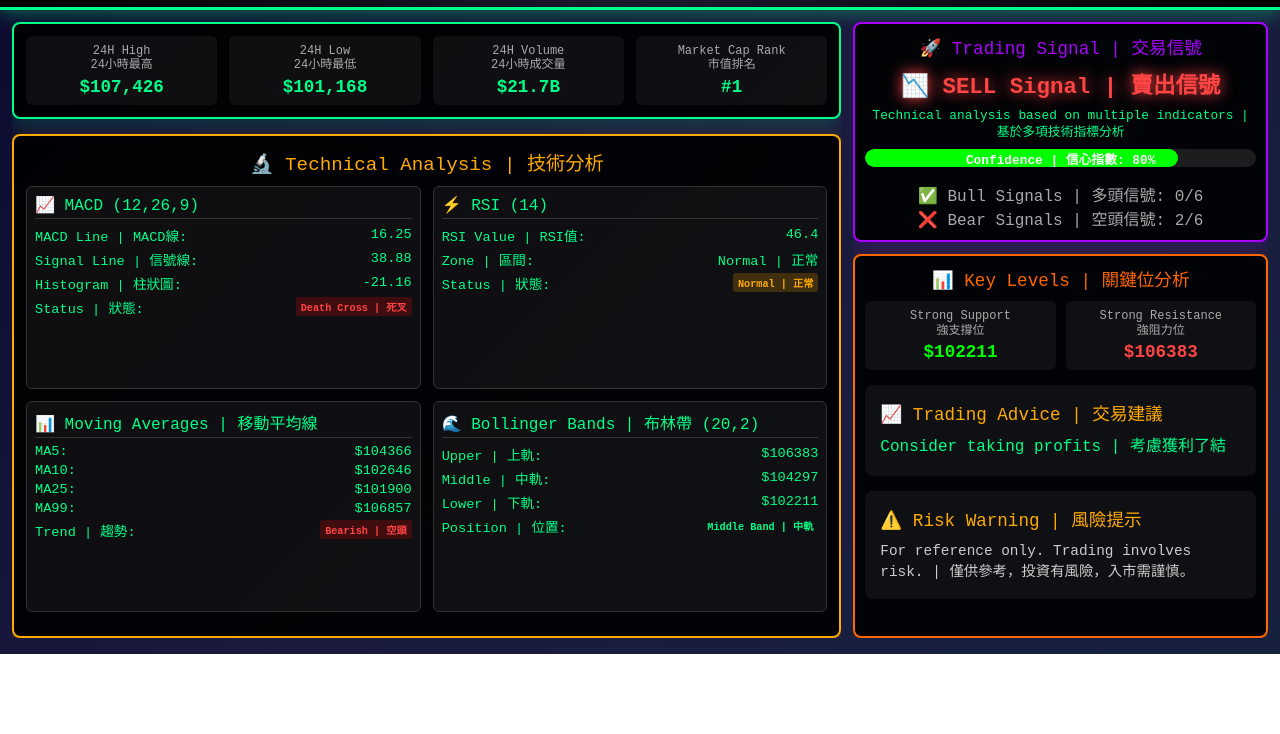
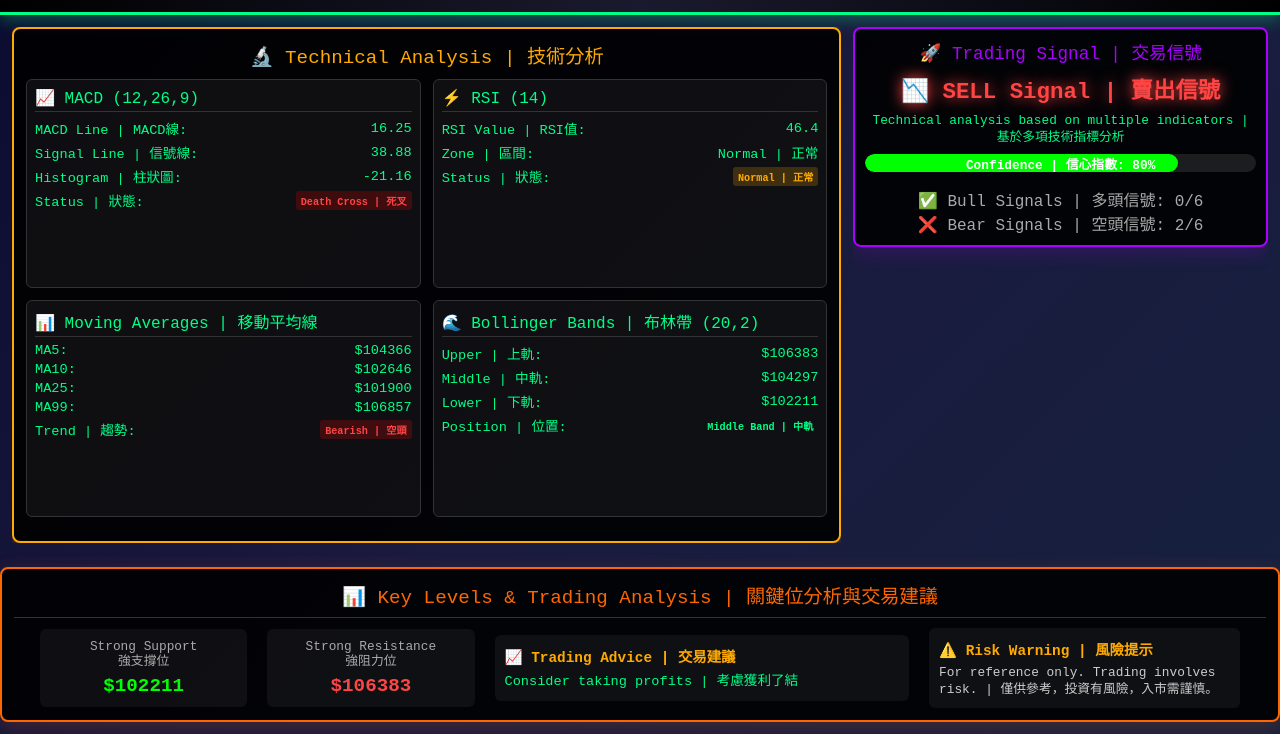
Before and after one commit to winyoulife/btc-macd-monitor, a plain HTML site: page index.html in a window 1280 px wide. Shown: the part 146-880 px from the top of the page. Before the commit the page ends 800 px from the top, so only its background shows below. Drawn offline with Linux system fonts and the light colour scheme; no server answers.

Commit message:
Major Layout Redesign: Merged Price+24H Data, Horizontal Key Levels Analysis

```diff
--- a/index.html
+++ b/index.html
@@ -72,7 +72,7 @@
             padding: 12px;
             max-width: 1400px;
             margin: 0 auto;
-            height: calc(100vh - 160px);
+            height: calc(100vh - 260px);
             overflow: hidden;
         }
 
@@ -97,19 +97,20 @@
         .stat-item {
             text-align: center;
             background: rgba(255,255,255,0.05);
-            padding: 8px;
+            padding: 6px 10px;
             border-radius: 6px;
+            min-width: 100px;
         }
 
         .stat-label {
-            font-size: 0.75em;
+            font-size: 0.7em;
             color: #aaa;
             margin-bottom: 4px;
             line-height: 1.2;
         }
 
         .stat-value {
-            font-size: 1.1em;
+            font-size: 1.0em;
             font-weight: bold;
             color: #00ff88;
         }
@@ -332,6 +333,85 @@
                 font-size: 2.2em;
             }
         }
+
+        /* 底部分析橫幅 */
+        .bottom-analysis {
+            background: rgba(0,0,0,0.9);
+            border: 2px solid #ff6600;
+            border-radius: 8px;
+            margin: 12px;
+            padding: 12px;
+            max-width: 1400px;
+            margin: 12px auto;
+            box-shadow: 0 5px 20px rgba(255,102,0,0.2);
+        }
+
+        .analysis-header {
+            font-size: 1.2em;
+            color: #ff6600;
+            text-align: center;
+            margin-bottom: 10px;
+            border-bottom: 1px solid #333;
+            padding-bottom: 8px;
+        }
+
+        .analysis-content {
+            display: flex;
+            justify-content: center;
+        }
+
+        .support-resistance-row {
+            display: grid;
+            grid-template-columns: 1fr 1fr 2fr 1.5fr;
+            gap: 20px;
+            align-items: center;
+            width: 100%;
+            max-width: 1200px;
+        }
+
+        .sr-item {
+            background: rgba(255,255,255,0.05);
+            padding: 10px;
+            border-radius: 6px;
+            text-align: center;
+        }
+
+        .sr-label {
+            font-size: 0.8em;
+            color: #aaa;
+            margin-bottom: 6px;
+            line-height: 1.2;
+        }
+
+        .sr-value {
+            font-size: 1.2em;
+            font-weight: bold;
+        }
+
+        .trading-advice-container, .risk-warning-container {
+            background: rgba(255,255,255,0.05);
+            padding: 10px;
+            border-radius: 6px;
+        }
+
+        .advice-label, .warning-label {
+            font-size: 0.9em;
+            color: #ffaa00;
+            margin-bottom: 6px;
+            font-weight: bold;
+        }
+
+        .advice-text {
+            font-size: 0.85em;
+            color: #00ff88;
+            line-height: 1.4;
+        }
+
+        .warning-text {
+            font-size: 0.8em;
+            color: #ccc;
+            line-height: 1.3;
+        }
     </style>
 </head>
 <body>
@@ -343,14 +423,13 @@
     <!-- BTC價格頂部區域 -->
     <div class="price-header">
         <div class="price-title">💎 Bitcoin (BTC) | 比特幣</div>
+        <div style="display: flex; justify-content: center; align-items: center; gap: 30px; flex-wrap: wrap;">
+            <div style="text-align: center;">
                 <div class="main-price" id="currentPrice">Loading... | 載入中...</div>
                 <div class="price-change-header" id="priceChange">--</div>
             </div>
 
-    <div class="main-dashboard">
-        <div class="left-panel">
-            <!-- 市場總覽 -->
-            <div class="market-overview">
+            <div style="display: flex; gap: 20px; align-items: center; flex-wrap: wrap;">
                 <div class="stat-item">
                     <div class="stat-label">24H High<br>24小時最高</div>
                     <div class="stat-value" id="high24h">--</div>
@@ -368,7 +447,11 @@
                     <div class="stat-value">#1</div>
                 </div>
             </div>
+        </div>
+    </div>
 
+    <div class="main-dashboard">
+        <div class="left-panel">
             <!-- 技術指標 -->
             <div class="technical-indicators">
                 <div class="indicators-title">🔬 Technical Analysis | 技術分析</div>
@@ -479,12 +562,15 @@
                     <div>❌ Bear Signals | 空頭信號: <span id="bearSignals">0</span>/6</div>
                 </div>
             </div>
+        </div>
+    </div>
 
-            <!-- 市場分析 -->
-            <div class="market-analysis">
-                <div class="analysis-title">📊 Key Levels | 關鍵位分析</div>
+    <!-- 底部關鍵位分析橫幅 -->
+    <div class="bottom-analysis">
+        <div class="analysis-header">📊 Key Levels & Trading Analysis | 關鍵位分析與交易建議</div>
 
-                <div class="support-resistance">
+        <div class="analysis-content">
+            <div class="support-resistance-row">
                 <div class="sr-item">
                     <div class="sr-label">Strong Support<br>強支撐位</div>
                     <div class="sr-value" id="strongSupport" style="color: #00ff00;">--</div>
@@ -493,18 +579,15 @@
                     <div class="sr-label">Strong Resistance<br>強阻力位</div>
                     <div class="sr-value" id="strongResistance" style="color: #ff4444;">--</div>
                 </div>
-                </div>
-
-                <div style="margin: 15px 0; padding: 15px; background: rgba(255,255,255,0.05); border-radius: 8px;">
-                    <div style="font-size: 1.1em; color: #ffaa00; margin-bottom: 10px;">📈 Trading Advice | 交易建議</div>
-                    <div id="tradingAdvice" style="line-height: 1.6;">
+                <div class="trading-advice-container">
+                    <div class="advice-label">📈 Trading Advice | 交易建議</div>
+                    <div id="tradingAdvice" class="advice-text">
                         Waiting for confirmation... | 等待技術指標確認...
                     </div>
                 </div>
-
-                <div style="margin: 15px 0; padding: 15px; background: rgba(255,255,255,0.05); border-radius: 8px;">
-                    <div style="font-size: 1.1em; color: #ffaa00; margin-bottom: 10px;">⚠️ Risk Warning | 風險提示</div>
-                    <div style="font-size: 0.9em; color: #ccc; line-height: 1.5;">
+                <div class="risk-warning-container">
+                    <div class="warning-label">⚠️ Risk Warning | 風險提示</div>
+                    <div class="warning-text">
                         For reference only. Trading involves risk. | 僅供參考，投資有風險，入市需謹慎。
                     </div>
                 </div>
```
Lines whose indentation alone changed are shown as unchanged.
